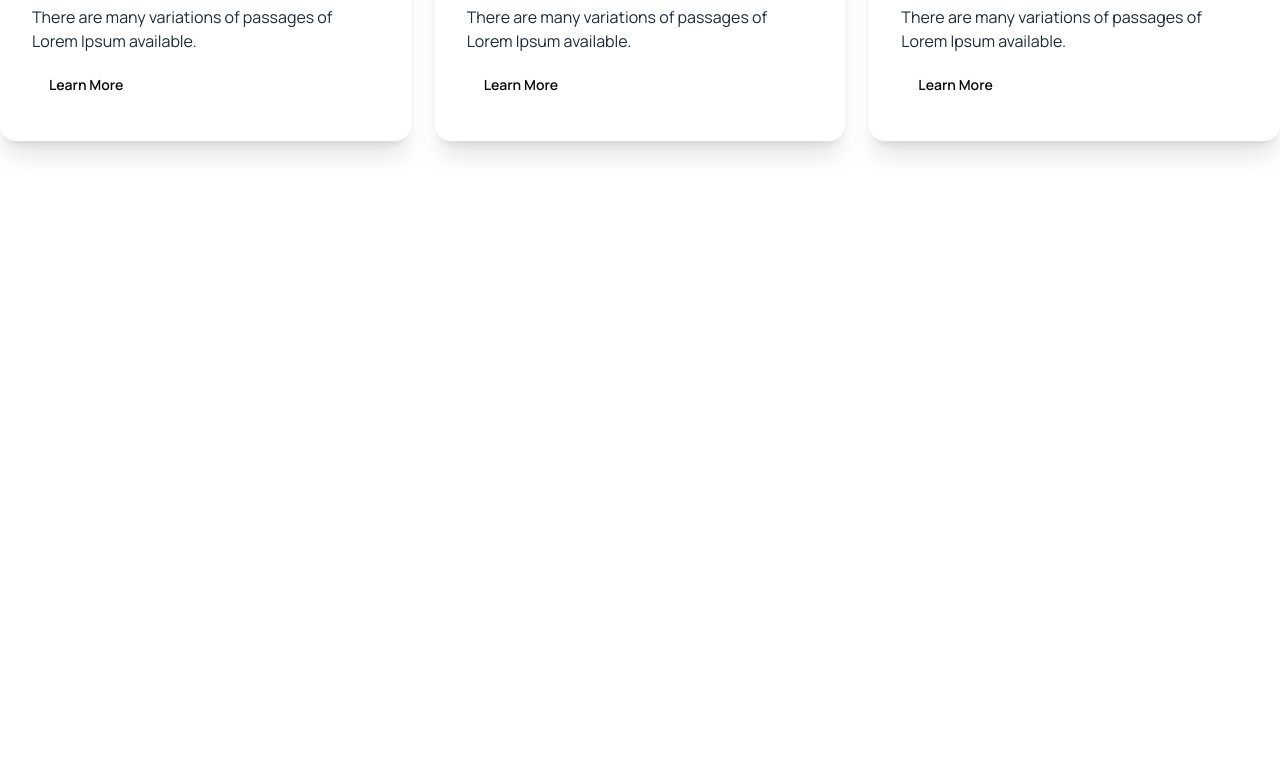
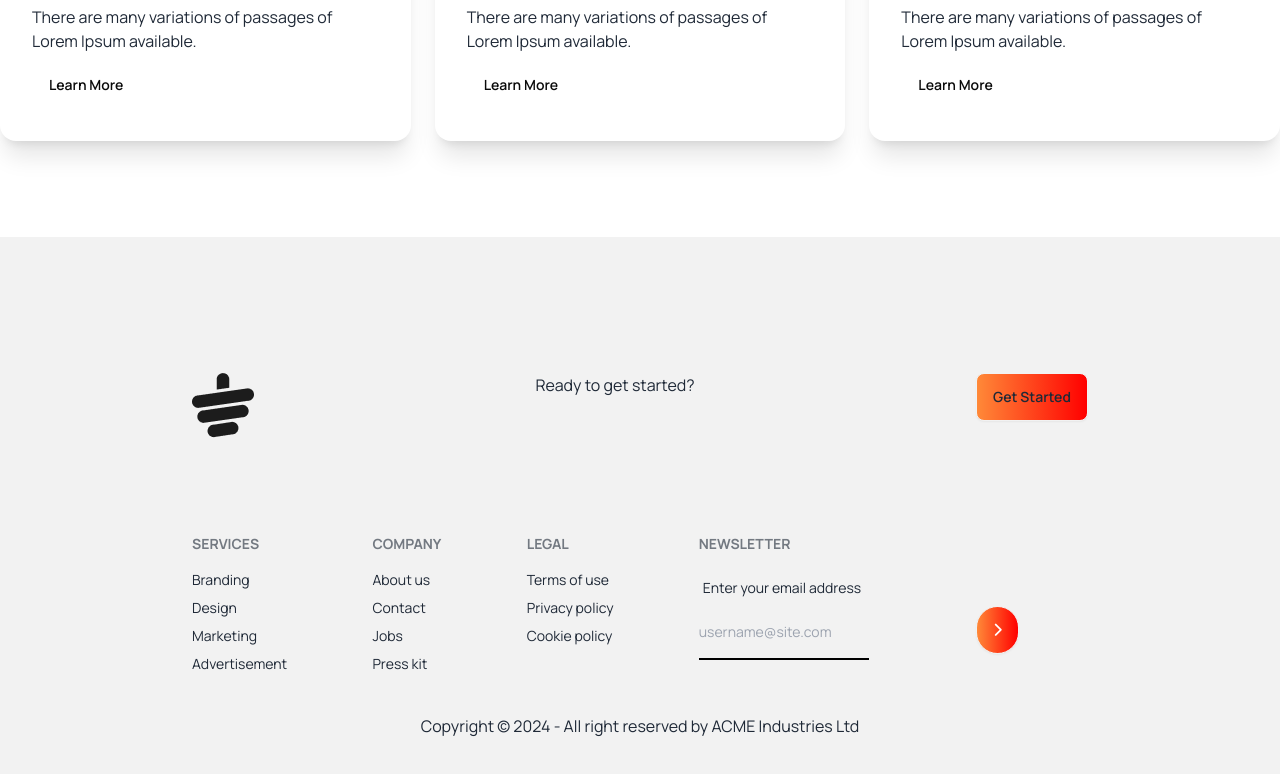
Before and after one commit to Partha-Ds/tea-house-with-daisy-ui, a plain HTML site: page index.html in a window 1280 px wide. Shown: the part 3125-3899 px from the top of the page. Before the commit the page ends 3362 px from the top, so only its background shows below. Drawn offline with nearby package versions, Linux system fonts and the light colour scheme.

Commit message:
adding footer

```diff
--- a/index.html
+++ b/index.html
@@ -21,7 +21,8 @@
             theme: {
                 extend: {
                     colors: {
-                        clifford: '#da373d',
+                        'gradient-start': '#ff8938',
+                        'gradient-end': '#ff0000',
                     }
                 }
             }
@@ -129,7 +130,7 @@
         </section>
         <!-- super client section -->
         <section
-            class="my-24 flex flex-col lg:flex-row gap-12 rounded-xl bg-gradient-to-r from-[#ff8938] to-[#ff0000] px-16 py-24">
+            class="my-24 flex flex-col lg:flex-row gap-12 rounded-xl bg-gradient-to-r from-gradient-start to-gradient-end px-16 py-24">
             <div class="flex lg:pr-28 items-center">
                 <div class="space-y-5">
                     <h2 class="text-5xl font-extrabold text-white">
@@ -198,8 +199,9 @@
                     <div class="card-body text-left">
                         <p>Feb 05, 2027</p>
                         <h2 class="card-title text-neutral-950">Collecting 8 points for
-                        <br>
-                        discount</h2>
+                            <br>
+                            discount
+                        </h2>
                         <p>There are many variations of passages of Lorem Ipsum available.</p>
                         <div class="card-actions justify-start">
                             <button class="btn btn-ghost text-neutral-950">Learn More</button>
@@ -212,8 +214,9 @@
                     <div class="card-body text-left">
                         <p>Feb 05, 2027</p>
                         <h2 class="card-title text-neutral-950">Collecting 8 points for
-                        <br>
-                        discount</h2>
+                            <br>
+                            discount
+                        </h2>
                         <p>There are many variations of passages of Lorem Ipsum available.</p>
                         <div class="card-actions justify-start">
                             <button class="btn btn-ghost text-neutral-950">Learn More</button>
@@ -226,8 +229,9 @@
                     <div class="card-body text-left">
                         <p>Feb 05, 2027</p>
                         <h2 class="card-title text-neutral-950">Collecting 8 points for
-                        <br>
-                        discount</h2>
+                            <br>
+                            discount
+                        </h2>
                         <p>There are many variations of passages of Lorem Ipsum available.</p>
                         <div class="card-actions justify-start">
                             <button class="btn btn-ghost text-neutral-950">Learn More</button>
@@ -237,8 +241,53 @@
             </div>
         </section>
     </main>
-    <footer>
-
+    <footer class=" px-48 py-10 bg-base-200 text-base-content">
+        <div class="flex justify-between my-24">
+            <img src="images/cup.png" alt="">
+            <p>
+                <span>Ready to get started?</span>
+            </p>
+            <button class="btn bg-gradient-to-r from-gradient-start to-gradient-end">Get Started</button>
+        </div>
+        <div class="footer">
+            <nav>
+                <header class="footer-title">Services</header>
+                <a class="link link-hover">Branding</a>
+                <a class="link link-hover">Design</a>
+                <a class="link link-hover">Marketing</a>
+                <a class="link link-hover">Advertisement</a>
+            </nav>
+            <nav>
+                <header class="footer-title">Company</header>
+                <a class="link link-hover">About us</a>
+                <a class="link link-hover">Contact</a>
+                <a class="link link-hover">Jobs</a>
+                <a class="link link-hover">Press kit</a>
+            </nav>
+            <nav>
+                <header class="footer-title">Legal</header>
+                <a class="link link-hover">Terms of use</a>
+                <a class="link link-hover">Privacy policy</a>
+                <a class="link link-hover">Cookie policy</a>
+            </nav>
+            <form>
+                <header class="footer-title">Newsletter</header>
+                <fieldset class="form-control w-80">
+                    <label class="label">
+                        <span class="label-text">Enter your email address</span>
+                    </label>
+                    <div class="relative">
+                        <input type="text" placeholder="username@site.com" class="py-4 bg-transparent border-b-2 border-black outline-none" />
+                        <button class="btn text-white absolute top-0 right-0 rounded-full bg-gradient-to-r from-gradient-start to-gradient-end">
+                            <i class="fa-solid fa-chevron-right"></i>
+                        </button>
+                    </div>
+                </fieldset>
+            </form>
+        </div>
+        <div class="mt-10 text-center">
+          <p>Copyright © 2024 - All right reserved by ACME Industries Ltd</p>
+        </div>
     </footer>
 </body>
 
```
